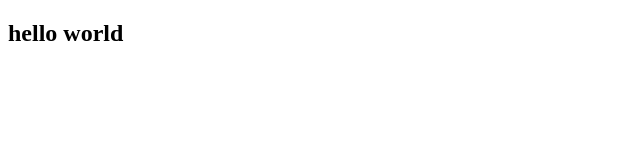
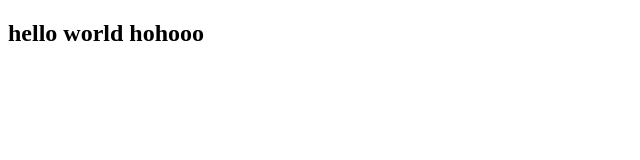
Before and after one commit to Shahriar0076/LearningGitMerge, a plain HTML site: page index.html in a window 1280 px wide. Shown: the whole page, without its empty margins (0-640 px from the left). Drawn offline with Linux system fonts and the light colour scheme.

Commit message:
added hoho in title

```diff
--- a/index.html
+++ b/index.html
@@ -7,7 +7,7 @@
     <title>my second commit</title>
 </head>
 <body>
-    <h2>hello world</h2>
+    <h2>hello world hohooo</h2>
 
 </body>
 </html>
```
